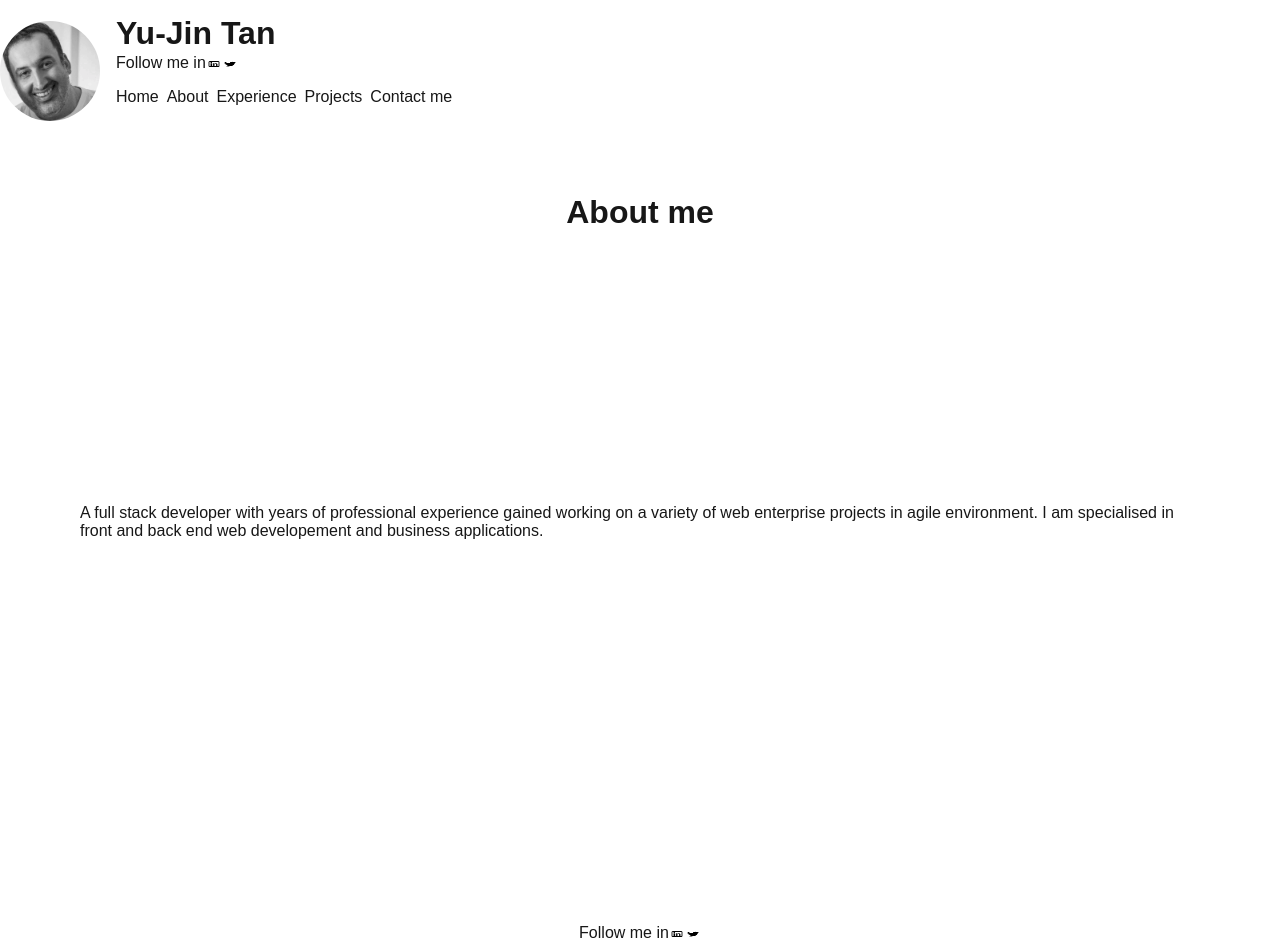
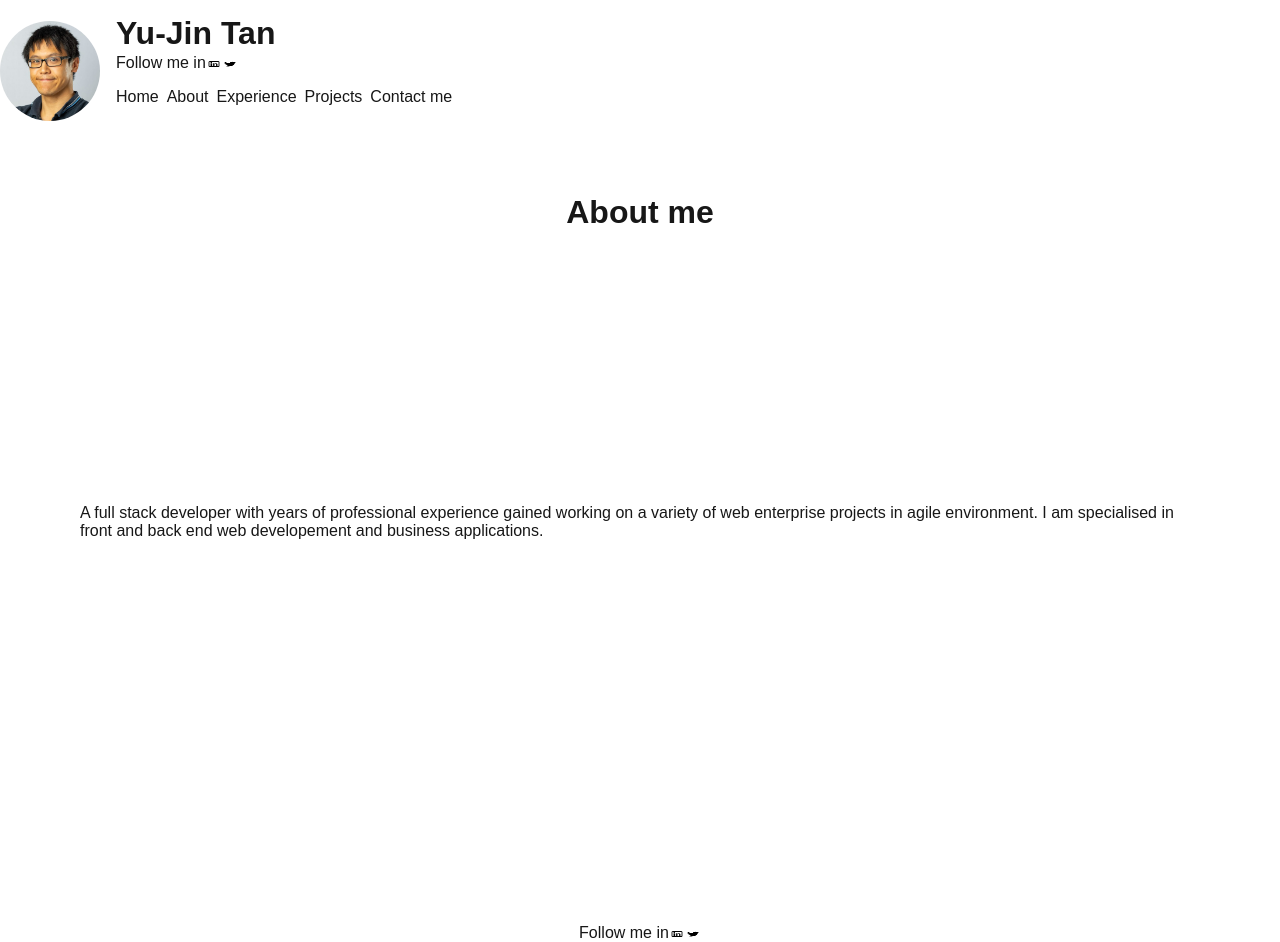
Before and after one commit to keyboardbreaker/mypersonalportfolio, a Next.js app: page / in a window 1280 px wide. Built offline with nearby package versions, Linux system fonts and the light colour scheme.

Commit message:
removing next_public prefix for both local and vercel

```diff
--- a/src/app/experience/page.tsx
+++ b/src/app/experience/page.tsx
@@ -10,8 +10,8 @@ const Experience = () => {
     // const [isPending, startTransition] = useTransition();
     console.log(process.env);
     const client = createClient({
-        space: process.env.NEXT_PUBLIC_CONTENTFUL_SPACE_ID ?? '',
-        accessToken:  process.env.NEXT_PUBLIC_CONTENTFUL_ACCESS_TOKEN ?? ''
+        space: process.env.CONTENTFUL_SPACE_ID ?? '',
+        accessToken:  process.env.CONTENTFUL_ACCESS_TOKEN ?? ''
     });
 
     useEffect(() => {
--- a/src/app/layout.tsx
+++ b/src/app/layout.tsx
@@ -12,7 +12,7 @@ export default function RootLayout({
       <body>
         <Header
           name="Yu-Jin Tan"
-          image="/aris.png"
+          image="/Yu-Jin.jpeg"
           twitter=""
           linkedin=""
         />
```
